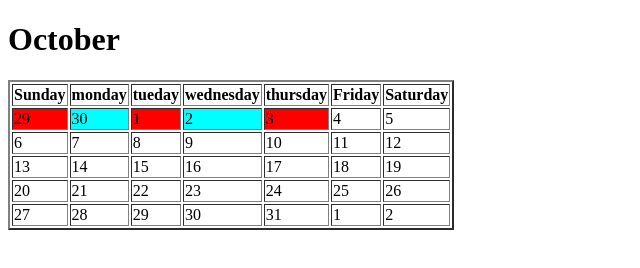
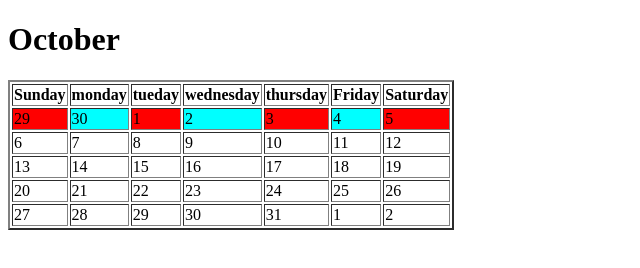
Before and after one commit to DomingoHernandez0/YungStitch.io, a plain HTML site: page index.html in a window 1280 px wide. Shown: the whole page, without its empty margins (0-640 px from the left). Drawn offline with Linux system fonts and the light colour scheme.

Commit message:
Add files via upload

```diff
--- a/index.html
+++ b/index.html
@@ -24,11 +24,11 @@
         <td style="background-color:red">1</td>
         <td style="background-color:cyan">2</td>
         <td style="background-color:red">3</td>
-        <td>4</td>
-        <td>5</td>
+        <td style="background-color:cyan">4</td>
+        <td style="background-color:red">5</td>
       </tr>
       <tr>
-        <td>6</td>
+        <td style="background-color:">6</td>
         <td>7</td>
         <td>8</td>
         <td>9</td>
```
